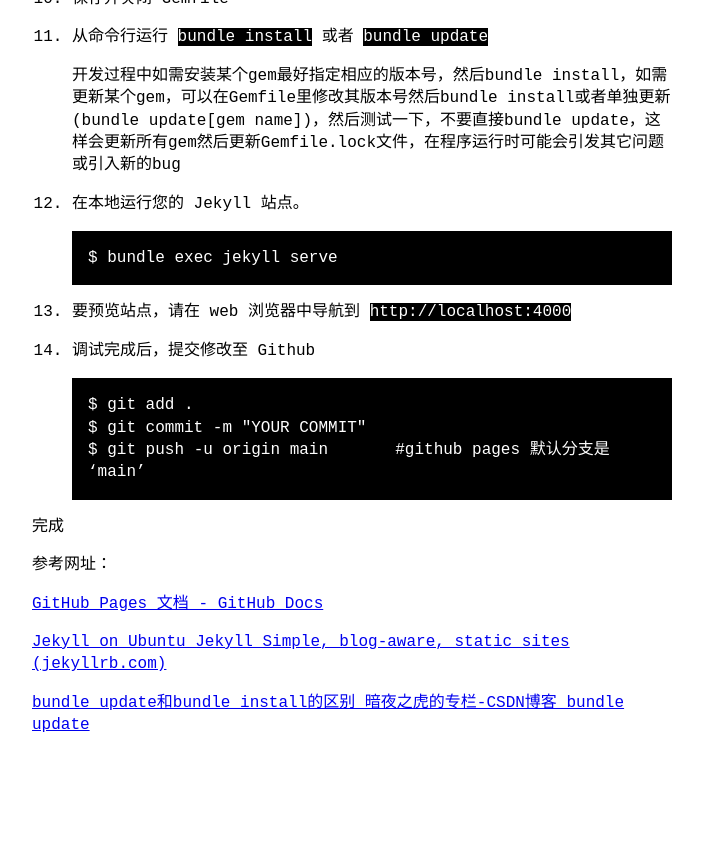
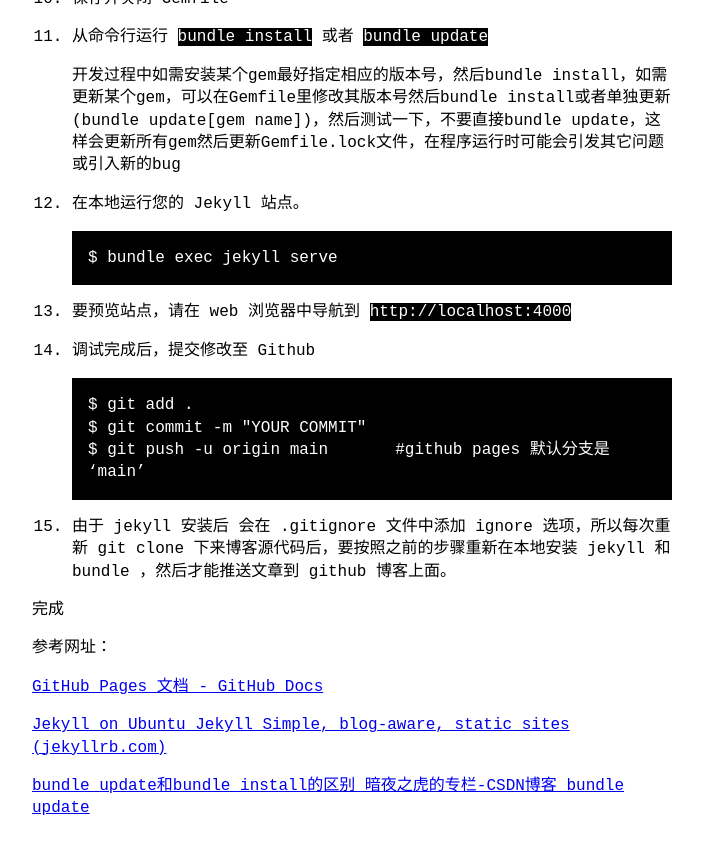
Before and after one commit to qiaoqiangv/qiaoqiangv.github.io, a Jekyll site: the page built from _posts/2021-06-18-create-blog-on-github.md, in a window 1280 px wide and 900 px high, scrolled down 1281 px. Shown: the top 854 px of the window, without its empty margins (288-991 px from the left). Built offline with Jekyll 4.4.1, drawn with Linux system fonts in a browser that asks for light colours; before the commit the page ends 2098 px from its top, so only the background shows below that.

Commit message:
modify article '2021-06-18-create-blog-on-github.md'

````diff
--- a/_posts/2021-06-18-create-blog-on-github.md
+++ b/_posts/2021-06-18-create-blog-on-github.md
@@ -71,7 +71,7 @@ tags: [github, blog]
 	$ git push -u origin main	#github pages 默认分支是 ‘main’
 	```
 
-
+15. 由于 jekyll 安装后 会在 .gitignore 文件中添加 ignore 选项，所以每次重新 git clone 下来博客源代码后，要按照之前的步骤重新在本地安装 jekyll 和 bundle ，然后才能推送文章到 github 博客上面。
 
 
 
````
